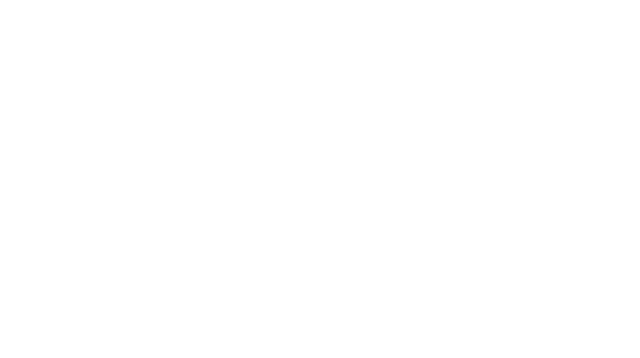
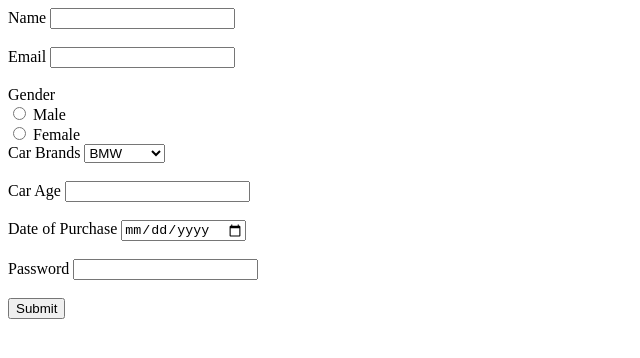
Before and after one commit to acciojob/car-insurance-form-shankhub01, a website: page main.html in a window 1280 px wide. Shown: the whole page, without its empty margins (0-640 px from the left). Drawn offline with Linux system fonts and the light colour scheme.

Commit message:
created a submission

```diff
--- a/main.html
+++ b/main.html
@@ -8,6 +8,38 @@
 
 <body>
 	<!-- the entire body must be written by student -->
+	 <form method="post" action="submit_form.php">
+        <label for="name">Name</label>
+        <input type="text" id="name" name="name" required><br><br>
+
+        <label for="email">Email</label>
+        <input type="email" id="email" name="email" required><br><br>
+
+        <label>Gender</label><br>
+        <input type="radio" id="male" name="gender" value="male" required>
+        <label for="male">Male</label><br>
+        <input type="radio" id="female" name="gender" value="female" required>
+        <label for="female">Female</label><br>
+
+        <label for="cars">Car Brands</label>
+        <select id="cars" name="carbrand">
+            <option value="BMW">BMW</option>
+            <option value="Audi">Audi</option>
+            <option value="Mercedes">Mercedes</option>
+        </select><br><br>
+
+        <label for="carage">Car Age</label>
+        <input type="number" id="carage" name="carage" required><br><br>
+
+        <label for="dop">Date of Purchase</label>
+        <input type="date" id="dop" name="dop" required><br><br>
+
+        <label for="password">Password</label>
+        <input type="password" id="password" name="password" required><br><br>
+
+        <button type="submit">Submit</button>
+    </form>
+
     <script type="text/javascript" src="./script.js">
 </script>
 
```
